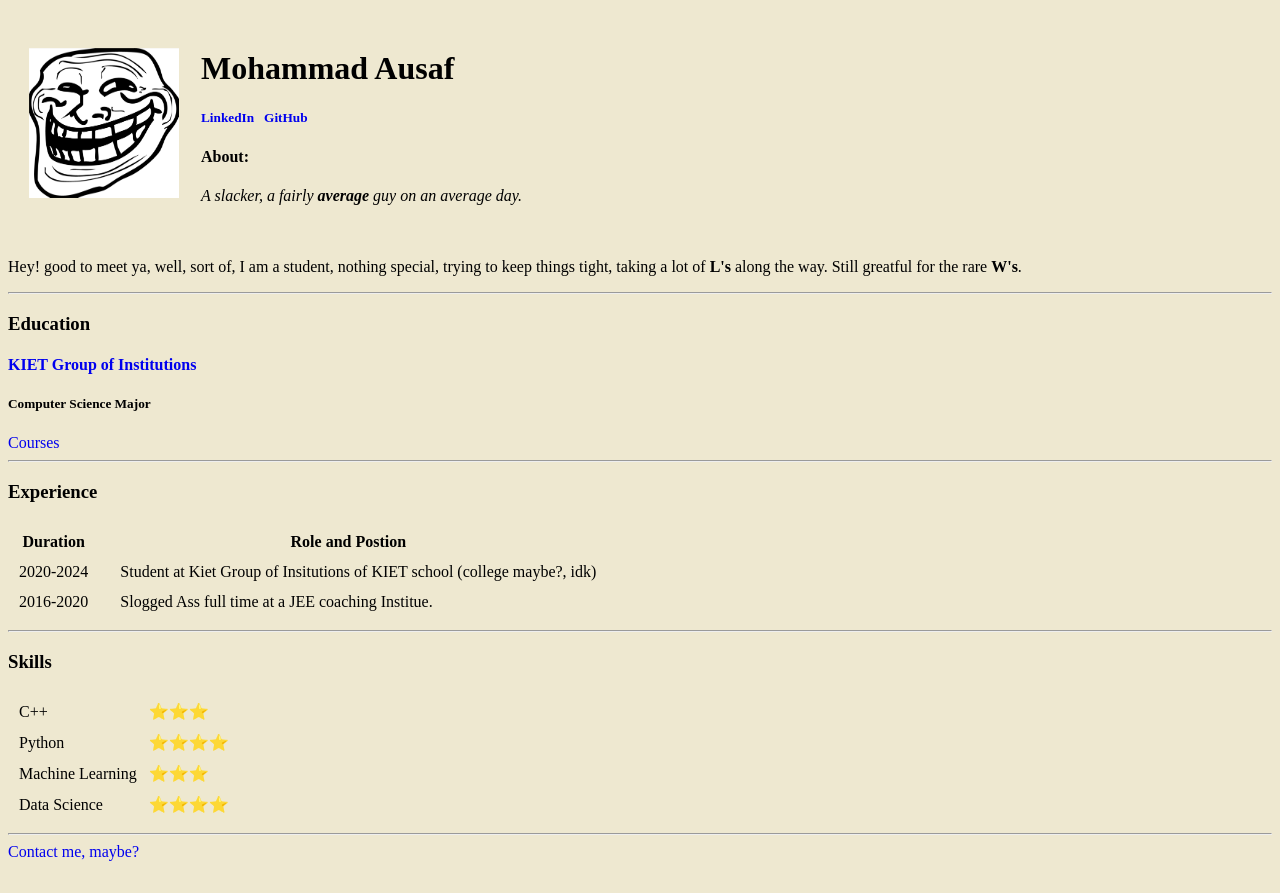
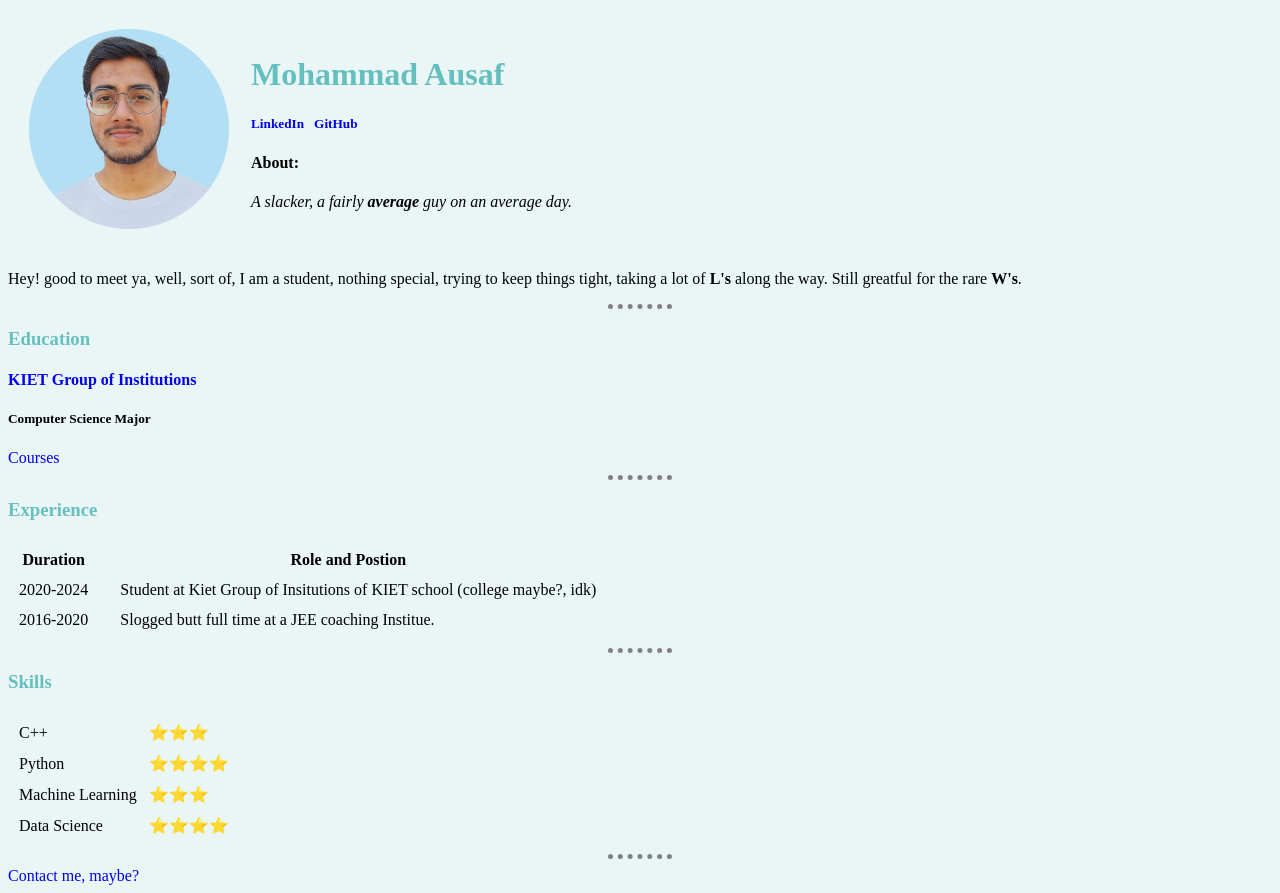
Before and after one commit to MoAusaf/CV, a plain HTML site: page index.html in a window 1280 px wide. Before the commit the page ends 869 px from the top, so only its background shows below. Drawn offline with Linux system fonts and the light colour scheme; files that its build step writes are made by us from their sources.

Commit message:
Add files via upload

```diff
--- a/index.html
+++ b/index.html
@@ -3,18 +3,20 @@
 
 <head>
   <meta charset="UTF-8" />
-
-  <title>☕ Ausaf Site</title>
+  <title> ☕ Ausaf Site</title>
+  <link rel="stylesheet" href="CSS/style.css">
 </head>
 
-<body bgcolor="#eee8d0">
+<body>
   <table cellspacing="20">
     <tr>
-    <td><img src="ausaf.png" alt="Ausaf's Pic" width="150" height="150"> </td>
+      <td><img src="Ausaf Photp-removebg-preview-modified (1).png" alt="Ausaf's Pic" width="200" height="200"> </td>
       <td>
         <h1> Mohammad Ausaf </h1>
-      <h5><a href="https://www.linkedin.com/in/mohammad-ausaf-5bb3b1217/" style="text-decoration: none" target="_blank"> LinkedIn</a>&nbsp;&nbsp;
-          <a href="https://github.com/AusafMo" style="text-decoration: none" target="_blank"> GitHub </a></h5>
+        <h5><a href="https://www.linkedin.com/in/mohammad-ausaf-5bb3b1217/" style="text-decoration: none"
+            target="_blank"> LinkedIn</a>&nbsp;&nbsp;
+          <a href="https://github.com/AusafMo" style="text-decoration: none" target="_blank"> GitHub </a>
+        </h5>
 
         <h4><strong>About:</strong></h4>
 
@@ -23,7 +25,8 @@
     </tr>
   </table>
   <p>Hey! good to meet ya, well, sort of, I am a student, nothing special, trying to keep things tight, taking a lot of
-    <strong>L's</strong> along the way. Still greatful for the rare <strong>W's</strong>.</p>
+    <strong>L's</strong> along the way. Still greatful for the rare <strong>W's</strong>.
+  </p>
   <hr>
   <h3><strong> Education </strong></h3>
   <h4><a href="https://www.kiet.edu/" style="text-decoration: none" target="_blank">KIET Group of Institutions</a></h4>
@@ -34,7 +37,10 @@
   <hr>
   <h3> <strong>Experience</strong></h3>
   <table cellspacing="10">
-    <tr><th>Duration</th><th>Role and Postion</th></tr>
+    <tr>
+      <th>Duration</th>
+      <th>Role and Postion</th>
+    </tr>
     <tr>
       <td>2020-2024</td>
       <td>&nbsp;&nbsp;&nbsp;&nbsp;&nbsp;Student at Kiet Group of Insitutions of KIET school (college maybe?, idk) </td>
@@ -43,23 +49,27 @@
       <td>
         2016-2020
       </td>
-      <td>&nbsp;&nbsp;&nbsp;&nbsp;&nbsp;Slogged Ass full time at a JEE coaching Institue.</td>
+      <td>&nbsp;&nbsp;&nbsp;&nbsp;&nbsp;Slogged butt full time at a JEE coaching Institue.</td>
     </tr>
   </table>
   <hr>
   <h3> Skills </h3>
-  <table cellspacing="10" >
+  <table cellspacing="10">
     <tr>
-        <td>C++ </td> <td>⭐⭐⭐</td>
+      <td>C++ </td>
+      <td>⭐⭐⭐</td>
     </tr>
     <tr>
-         <td> Python </td> <td>⭐⭐⭐⭐</td>
+      <td> Python </td>
+      <td>⭐⭐⭐⭐</td>
     </tr>
     <tr>
-         <td>Machine Learning </td> <td>⭐⭐⭐</td>
+      <td>Machine Learning </td>
+      <td>⭐⭐⭐</td>
     </tr>
     <tr>
-         <td> Data Science </td> <td>⭐⭐⭐⭐</td>
+      <td> Data Science </td>
+      <td>⭐⭐⭐⭐</td>
     </tr>
   </table>
   <hr>
--- /dev/null
+++ b/style.css
@@ -0,0 +1,17 @@
+body {
+    background-color: #eaf6f6; ;
+ }
+hr {
+ border-style: none;
+ border-top-style: dotted;
+ border-color: grey;
+ border-width:5px;
+ width: 5%;
+
+}
+h1 {
+    color:  #66bfbf;
+}
+h3 {
+    color: #66bfbf;
+}
```
Also changed, not shown: contact-me.html (+2 -3 lines), courses.html (+2 -3 lines), Ausaf Photp-removebg-preview-modified (1).png (added). Lines whose indentation alone changed are shown as unchanged.
